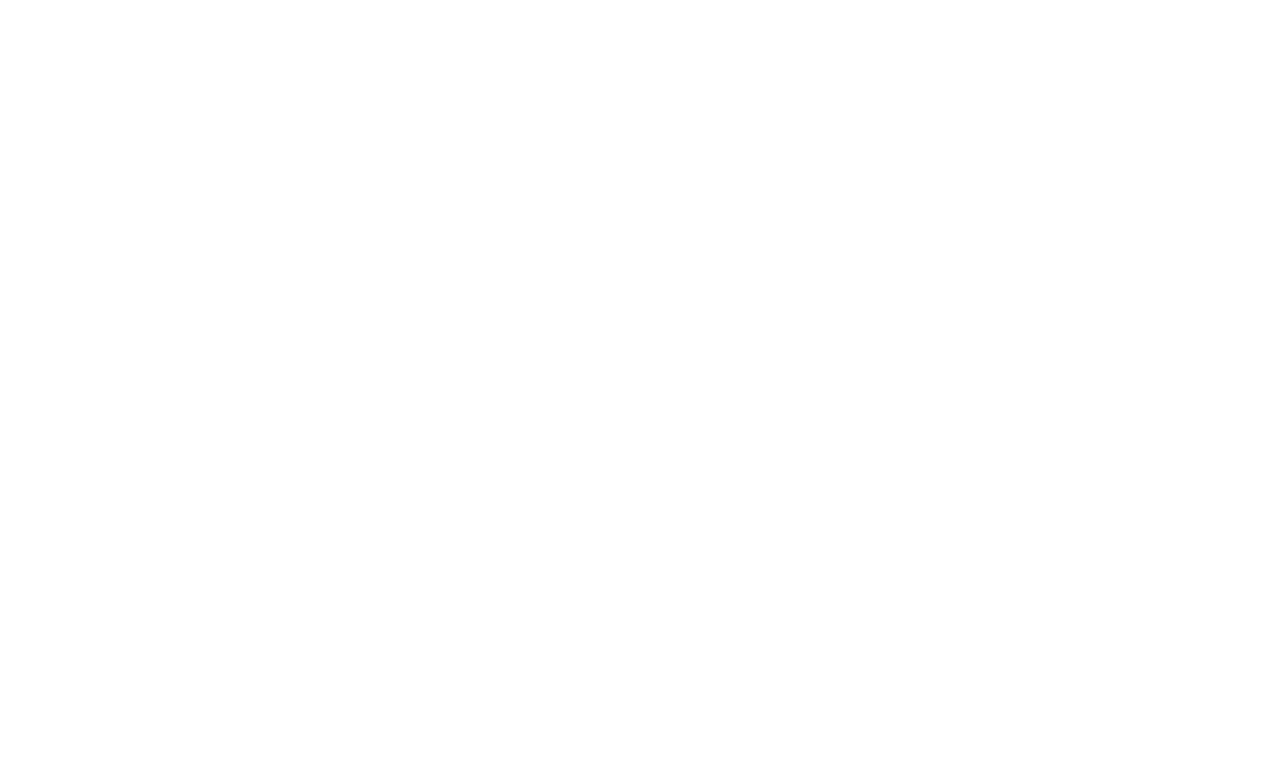
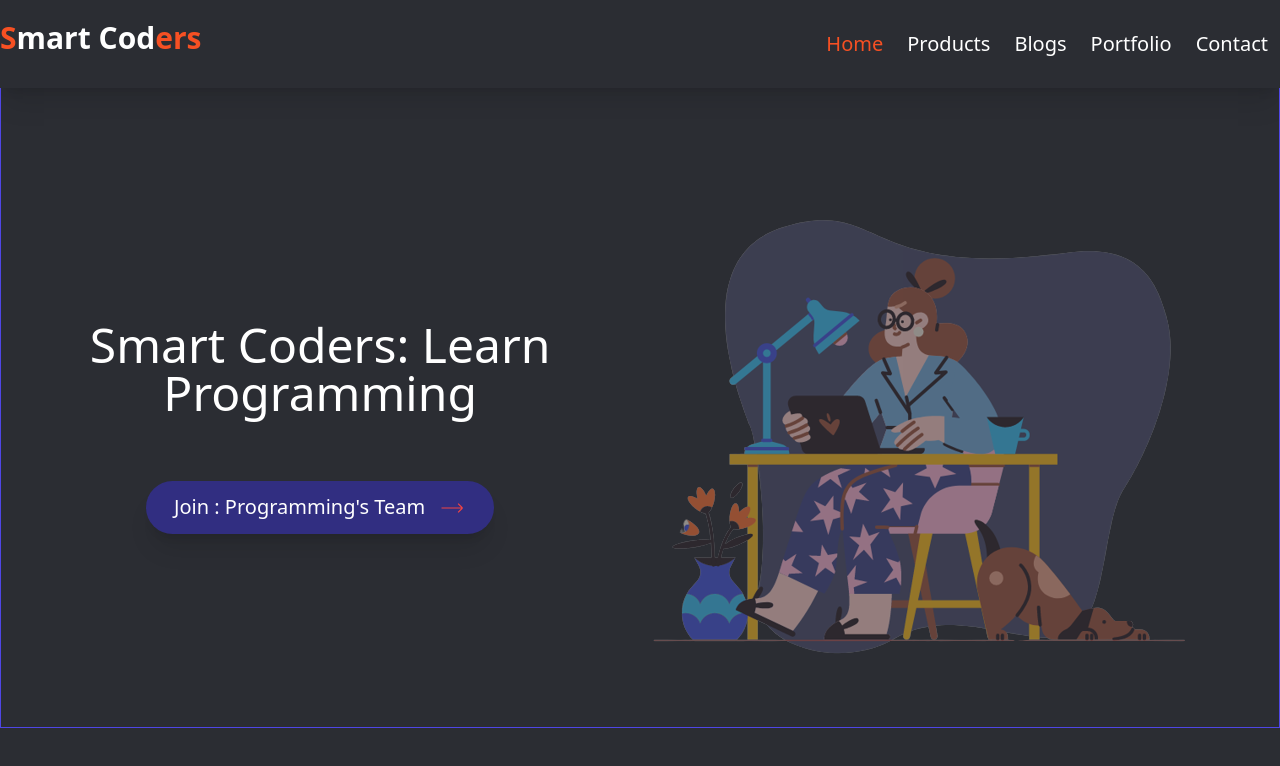
Before and after one commit to janifarjesmin/first-tailwind-projects, a website built with Vite: page index.html in a window 1280 px wide. Built offline with nearby package versions, Linux system fonts and the light colour scheme.

Commit message:
creat navbar and hero section

```diff
--- a/index.html
+++ b/index.html
@@ -7,9 +7,39 @@
     <!-- css file link here  -->
     <link rel="stylesheet" href="css/main.css">
 </head>
-<body>
+<body class="bg-[#2B2D33]">
 
+    <nav class="bg-[#2B2D33] shadow-xl">
+        <div class="container mx-auto">
+            <div class="sm:flex justify-between items-center py-5">
+                <div class="text-center mb-3">
+                    <a href="#" class="text-white text-xl sm:text-3xl font-bold"> <span class="text-[#F65023]">S</span>mart Cod<span class="text-[#F65023]">ers</span> </a>
+                </div>
 
+                <ul class="sm:flex text-xl text-white text-center border-t sm:border-none">
+                    <li class="mt-4 sm:mt-0"> <a href="#" class="p-3 text-[#F65023]"> Home </a> </li>
+                    <li> <a href="#" class="p-3 hover:text-[#F65023]"> Products </a> </li>
+                    <li> <a href="#" class="p-3 hover:text-[#F65023]"> Blogs </a> </li>
+                    <li> <a href="#" class="p-3 hover:text-[#F65023]"> Portfolio </a> </li>
+                    <li> <a href="#" class="p-3 hover:text-[#F65023]"> Contact </a> </li>
+                </ul>
+            </div>
+        </div>
+    </nav>
+
+    <header>
+        <div class="container mx-auto border border-indigo-600 border-t-0 sm:flex justify-around items-center text-center text-white h-[80vh] px-10 pt-10">
+            <div>
+                <h1 class="text-2xl sm:text-5xl mb-5 sm:mb-16"> Smart Coders: Learn <br> Programming </h1>
+                <button class="bg-indigo-900 px-7 py-3 rounded-full text-xl shadow-xl hover:bg-indigo-950"> Join : Programming's Team <svg class="w-7 inline-block text-red-500 ml-2 animate-ping" xmlns="http://www.w3.org/2000/svg" fill="none" viewBox="0 0 24 24" strokeWidth={1.5} stroke="currentColor" className="w-6 h-6">
+                    <path strokeLinecap="round" strokeLinejoin="round" d="M17.25 8.25L21 12m0 0l-3.75 3.75M21 12H3" /></svg> </button>
+            </div>
+
+            <div>
+                <img class="animate-pulse" src="images/hero-img.png" alt="image">
+            </div>
+        </div>
+    </header>
 
 </body>
 </html>
```
Also changed, not shown: images/backEnd.png (added), images/client-01.png (added), images/client-02.png (added), images/client-03.png (added), images/client-04.png (added), images/client-05.png (added), images/client-06.png (added), images/client-07.png (added), images/client-08.png (added), images/client-09.png (added), images/frontEnd.png (added), images/hero-img.png (added), images/javascript.png (added), images/subscribe-bg.png (added).
